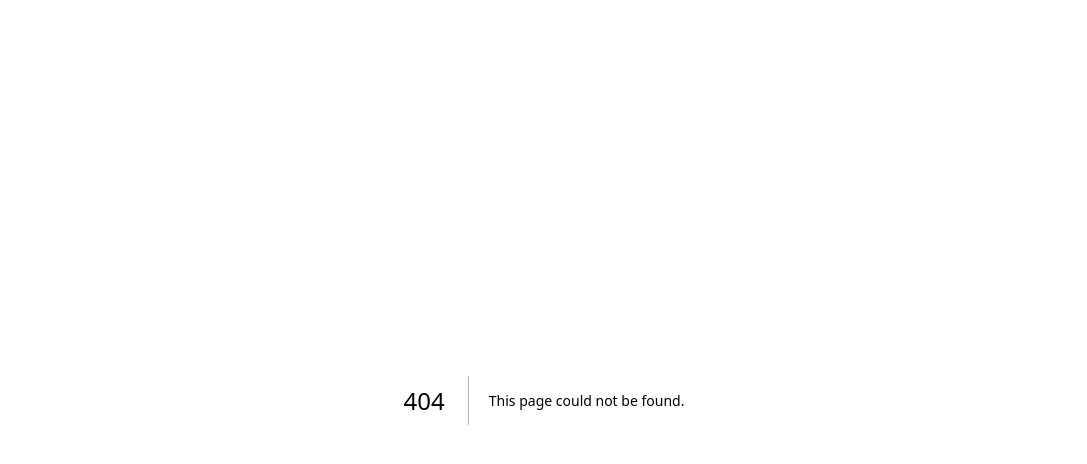
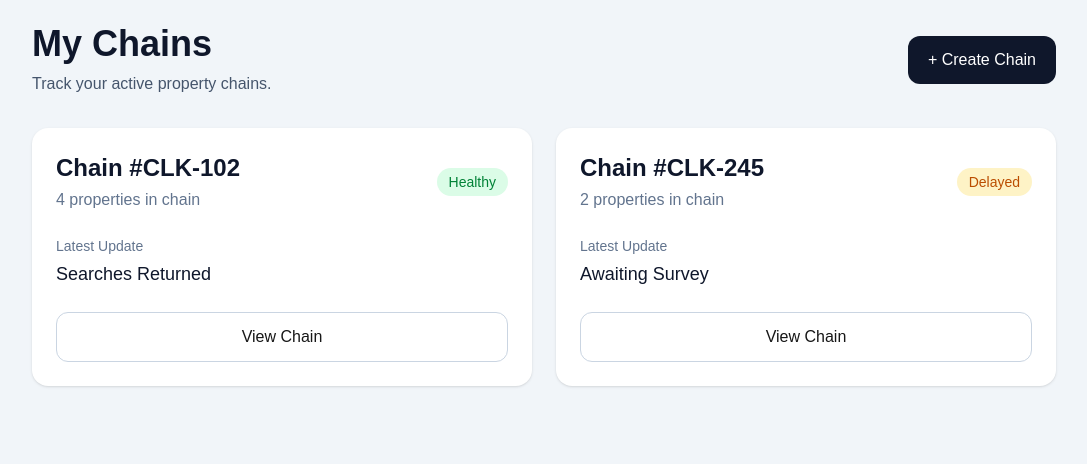
Before and after one commit to darrellbunce-hub/clinkit-app, a Next.js app: page /dashboard in a window 1280 px wide. Before the commit this address had no page. Shown: the top 464 px of the page, without its empty margins (96-1183 px from the left). Built offline with nearby package versions, Linux system fonts and the light colour scheme.

Commit message:
Added dashboard page

```diff
--- /dev/null
+++ b/app/dashboard/page.tsx
@@ -0,0 +1,109 @@
+export default function DashboardPage() {
+    return (
+      <main className="min-h-screen bg-slate-100 p-6">
+
+        <div className="max-w-5xl mx-auto">
+
+          <div className="flex items-center justify-between mb-8">
+            <div>
+              <h1 className="text-4xl font-bold text-slate-900">
+                My Chains
+              </h1>
+
+              <p className="text-slate-600 mt-2">
+                Track your active property chains.
+              </p>
+            </div>
+
+            <button className="bg-slate-900 text-white px-5 py-3 rounded-xl hover:bg-slate-700 transition">
+              + Create Chain
+            </button>
+          </div>
+
+          <div className="grid gap-6 md:grid-cols-2">
+
+            {/* Chain Card */}
+            <div className="bg-white rounded-2xl shadow-sm p-6">
+
+              <div className="flex items-center justify-between">
+
+                <div>
+                  <h2 className="text-2xl font-semibold text-slate-900">
+                    Chain #CLK-102
+                  </h2>
+
+                  <p className="text-slate-500 mt-1">
+                    4 properties in chain
+                  </p>
+                </div>
+
+                <div className="bg-green-100 text-green-700 px-3 py-1 rounded-full text-sm font-medium">
+                  Healthy
+                </div>
+
+              </div>
+
+              <div className="mt-6">
+
+                <p className="text-sm text-slate-500">
+                  Latest Update
+                </p>
+
+                <p className="text-lg font-medium text-slate-900 mt-1">
+                  Searches Returned
+                </p>
+
+              </div>
+
+              <button className="mt-6 w-full border border-slate-300 py-3 rounded-xl hover:bg-slate-50 transition">
+                View Chain
+              </button>
+
+            </div>
+
+            {/* Second Chain */}
+            <div className="bg-white rounded-2xl shadow-sm p-6">
+
+              <div className="flex items-center justify-between">
+
+                <div>
+                  <h2 className="text-2xl font-semibold text-slate-900">
+                    Chain #CLK-245
+                  </h2>
+
+                  <p className="text-slate-500 mt-1">
+                    2 properties in chain
+                  </p>
+                </div>
+
+                <div className="bg-amber-100 text-amber-700 px-3 py-1 rounded-full text-sm font-medium">
+                  Delayed
+                </div>
+
+              </div>
+
+              <div className="mt-6">
+
+                <p className="text-sm text-slate-500">
+                  Latest Update
+                </p>
+
+                <p className="text-lg font-medium text-slate-900 mt-1">
+                  Awaiting Survey
+                </p>
+
+              </div>
+
+              <button className="mt-6 w-full border border-slate-300 py-3 rounded-xl hover:bg-slate-50 transition">
+                View Chain
+              </button>
+
+            </div>
+
+          </div>
+
+        </div>
+
+      </main>
+    );
+  }
```
